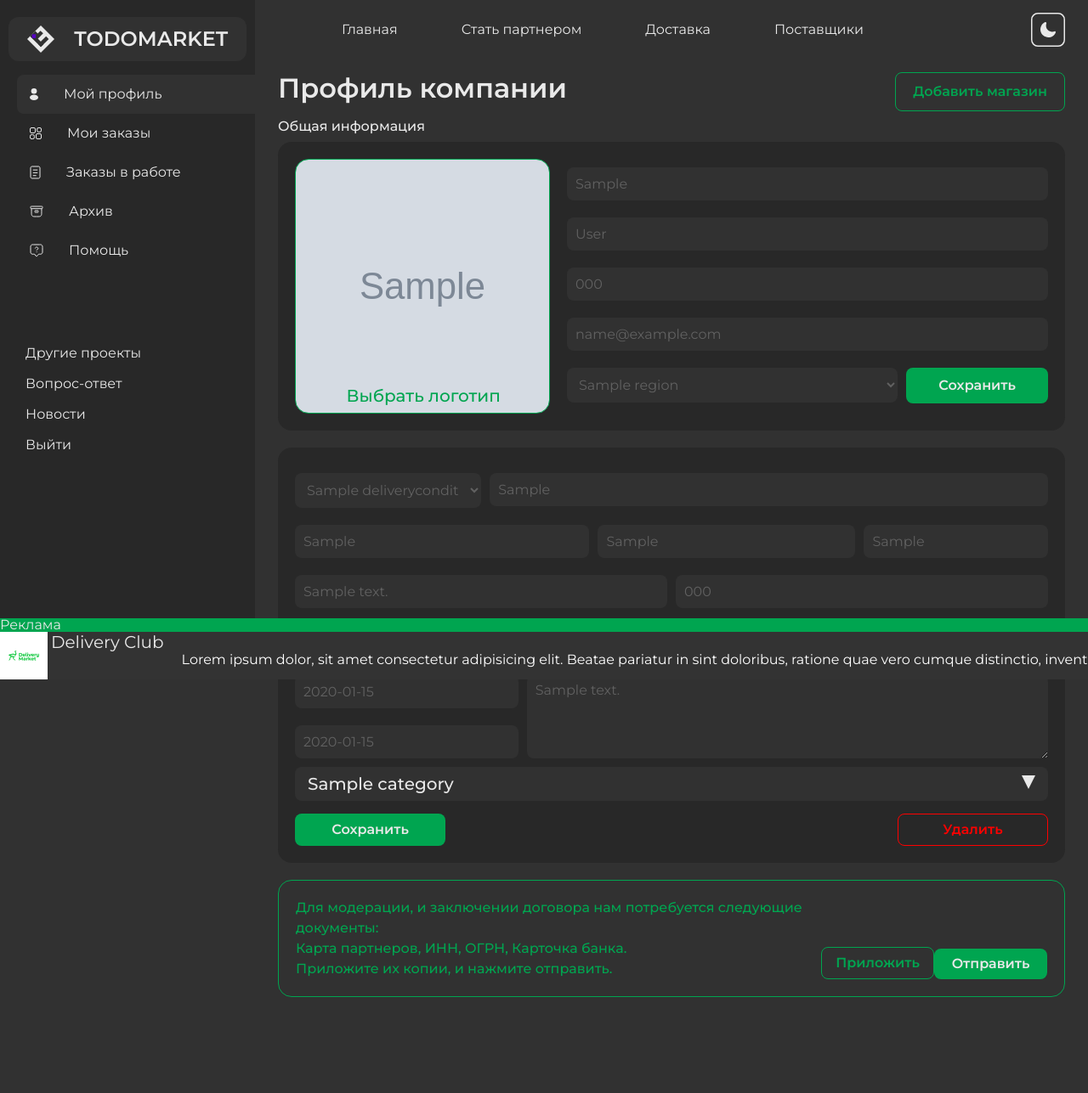
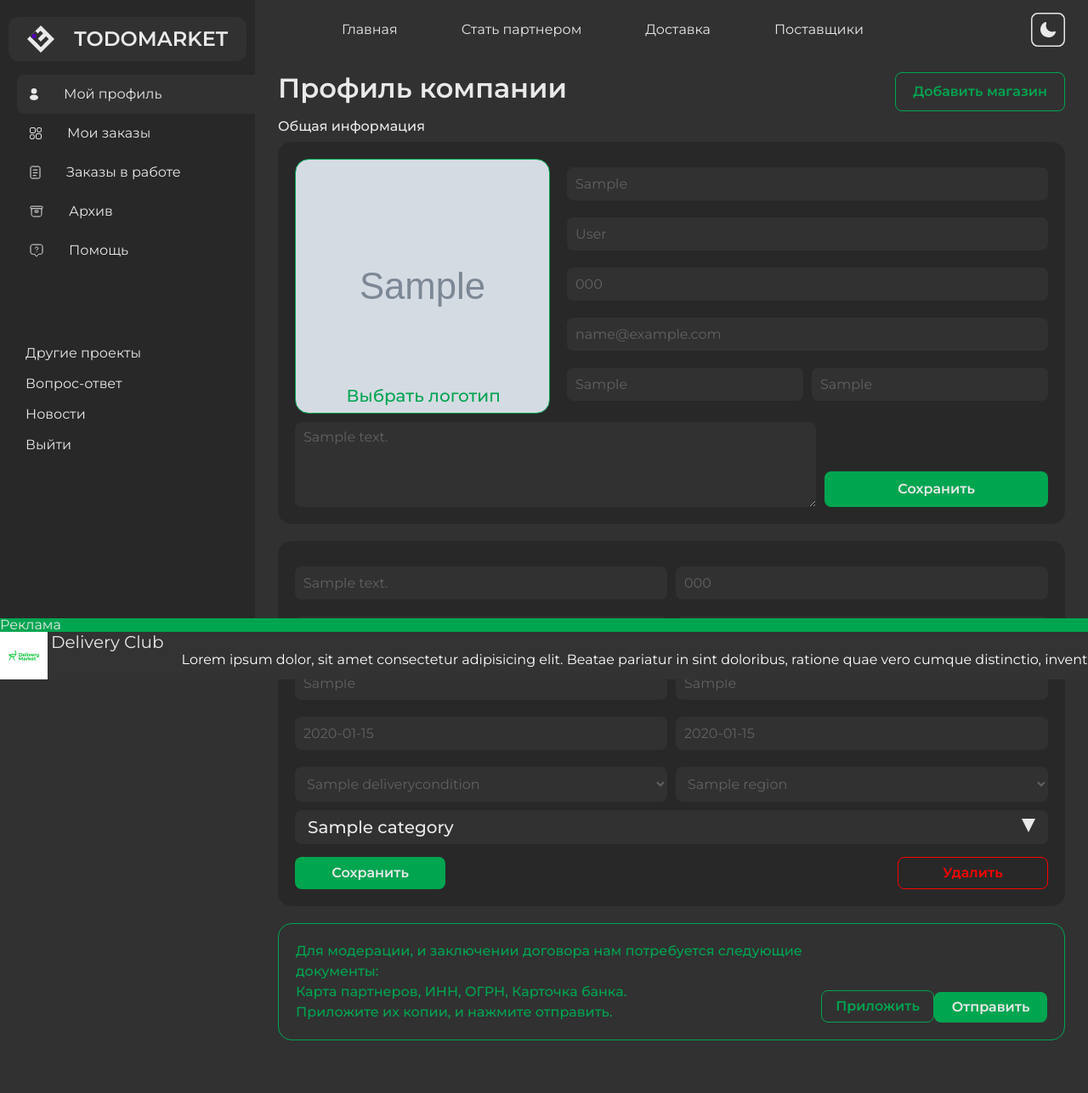
Before and after one commit to eliot58/todo-market, a Django app: page /profile/ in a window 1280 px wide. Shown: the top 1287 px of the page at 85% size. Before the commit the page ends 1174 px from the top, so only its background shows below. Run offline with Django 5.2, Linux system fonts and the light colour scheme; a user stored in the database is signed in; tables that the repository leaves empty hold one stand-in row (values such as "Sample post"); grey boxes marked "Sample" are stand-in pictures.

Commit message:
fix profile

```diff
--- a/core/forms.py
+++ b/core/forms.py
@@ -16,7 +16,6 @@ class RegisterForm(forms.Form):
     spec = forms.ChoiceField(choices=ch, label="", widget=forms.Select(attrs={"class": "input-field"}))
     email = forms.EmailField(label="",widget=forms.TextInput(attrs={"placeholder": "Введите почту", "class": "input-field", "id": "email"}))
     phone = forms.CharField(label="",widget=forms.TextInput(attrs={"placeholder": "Введите номер телефона", "class": "input-field", "id": "phone"}))
-    password = forms.CharField(label="",widget=forms.TextInput(attrs={"placeholder": "Пароль", "class": "input-field", "type": "password", "id": "password"}))
 
 
     def clean_phone(self):
--- a/core/templates/base.html
+++ b/core/templates/base.html
@@ -39,11 +39,6 @@
 						<label for="email">E-mail</label>
 					</div>
                     {{ register_form.email.errors }}
-                    <div class="form-group">
-						{{ register_form.password }}
-						<label for="password">Пароль</label>
-					</div>
-                    {{ register_form.password.errors }}
 					<button style="background-color: #00A550; color: #E9E9E9; font-weight: 600; border-radius: 8px; padding: 10px 0px;" type="submit">Зарегистрироваться</button>
 				</form>
 				<form action="{% url 'login_view' %}" method="post" class="signin" {% if login_form.errors %} style="display: flex; flex-direction: column;" {% else %} style="display: none;" {% endif %}>
--- a/core/templates/profile.html
+++ b/core/templates/profile.html
@@ -7,15 +7,16 @@
 {% block content %}
 <div class="d-flex justify-content-between">
 	<h1 style="font-size: 32px; font-weight: 600; color: #E9E9E9;">Профиль компании</h1>
-	<button type="button" onclick="createStore(this)" style="{% if request.user.provider.company == null or request.user.provider.region == null or request.user.provider.logo == null %}display: none;{% endif %}background-color: inherit; color: #00A550; font-weight: 600; border-radius: 8px; padding: 4px 20px; border: 1px solid #00A550;">Добавить магазин</button>
+	<button type="button" onclick="createStore(this)" style="{% if request.user.provider.company == '' or request.user.provider.slogan == '' or not request.user.provider.logo or request.user.provider.site == '' or request.user.provider.description == '' %}display: none;{% endif %}background-color: inherit; color: #00A550; font-weight: 600; border-radius: 8px; padding: 4px 20px; border: 1px solid #00A550;">Добавить магазин</button>
 </div>
 <p style="font-weight: 500; color: #E9E9E9; margin: 10px 0px;">Общая информация</p>
 <div class="main-profile" style="background-color: #282828; border-radius: 16px; padding: 20px;">
-	<form class="d-flex" method="post" action="{% url 'profile' %}" enctype="multipart/form-data">
+	<form class="d-flex flex-column" method="post" action="{% url 'profile' %}" enctype="multipart/form-data">
 		{% csrf_token %}
+		<div class="d-flex">
 			<div class="logo_preview" style="min-width: 300px; min-height: 300px; border: 1px solid #00A550; background-color: #313131; text-align: center; border-radius: 16px; margin-right: 20px; position: relative; cursor: pointer; {% if request.user.provider.logo %} background: url('{{ request.user.provider.logo.url }}') 0 0/100% 100%; {% endif %}" onclick="this.querySelector('input').click()">
 				<input type="file" id="logo_input" name="logo" style="position: absolute; bottom: 0; left: 0; z-index: -10;">
-			<img src="{% static 'img/upload.png' %}" style="position: absolute; top: 25%; left: 30%; {% if request.user.provider.logo %} display: none; {% endif %}" alt="">
+				<img src="{% static 'img/upload.png' %}" style="position: absolute; top: 50%; left: 50%; margin-right: -50%; transform: translate(-50%, -50%); {% if request.user.provider.logo %} display: none; {% endif %}" alt="">
 				<p style="font-weight: 500; color: #00A550; font-size: 20px; position: absolute; bottom: 10px; left: 20%;">Выбрать логотип</p>
 			</div>
 			<div class="d-flex flex-column" style="width: 100%;">
@@ -35,79 +36,84 @@
 					<input type="text" name="email" value="{{request.user.provider.email}}" class="input-field" placeholder="E-mail" required>
 					<label for="email">E-mail</label>
 				</div>
-			<div class="d-flex align-items-center">
-				<select name="region" class="input-field" style="width: 70%; margin-right: 10px;" required>
-					<option value="" disabled {% if request.user.provider.region == null %} selected {% endif %}>Выберите регион</option>
-					{% for region in regions %}
-					<option value="{{ region.id }}" {% if region.name == request.user.provider.region.name %} selected {% endif %}>{{ region.name }}</option>
-					{% endfor %}
-				</select>
+				<div>
+					<div class="d-flex">
+						<div class="form-group" style="width: 50%;">
+							<input type="text" name="slogan" value="{{request.user.provider.slogan}}" class="input-field" placeholder="Слоган" required>
+							<label for="slogan">Слоган</label>
+						</div>
+						<div class="form-group" style="width: 50%; margin-left: 10px;">
+							<input type="text" name="site" value="{{request.user.provider.site}}" class="input-field" placeholder="Сайт" required>
+							<label for="site">Сайт</label>
+						</div>
+					</div>
+				</div>
+			</div>
+		</div>
+		<div class="d-flex align-items-end">
+			<textarea name="description" placeholder="Описание" rows="5" class="input-field" style="width: 70%; margin: 10px 10px 0px 0px;" required>{{request.user.provider.description}}</textarea>
 			<button type="submit" style="background-color: #00A550; color: #E9E9E9; font-weight: 600; border-radius: 8px; width: 30%; height: 42px;">Сохранить</button>
-			</div>
 		</div>
 	</form>
 </div>
 <!-- <p style="font-weight: 500; color: #E9E9E9; margin: 20px 0px;">Условия сотрудничества (заполняются менеджеру сервиса)</p> -->
 {% for store in stores %}
 	{% if store.contract != null %}
-		<form method="post" action="" class="d-flex flex-column" style="background-color: #282828; border-radius: 16px; padding: 20px; margin: 20px 0px;">
-			<div class="d-flex">
-				<select name="delivery_condition" class="input-field" style="width: 25%;" required>
-					{% for delivery_condition in delivery_conditions %}
-					<option value="{{ delivery_condition.id }}" {% if delivery_condition.name == store.delivery_condition %} selected {% endif %}>{{ delivery_condition.name }}</option>
-					{% endfor %}
-				</select>
-				<div class="form-group" style="width: 75%; margin-left: 10px;">
-					<input type="text" name="map_visor" value="{{store.map_visor}}" class="input-field" placeholder="Отображение на карте" required>
-					<label for="map_visor">Отображение на карте</label>
-				</div>
-			</div>
-			<div class="d-flex">
-				<div class="form-group" style="width: 40%;">
-					<input type="text" name="manager" value="{{store.manager}}" class="input-field" placeholder="Ваш менеджер" required>
-					<label for="manager">Ваш менеджер</label>
-				</div>
-				<div class="form-group" style="width: 35%; margin-left: 10px;">
-					<input type="text" name="contract" value="{{store.contract}}" class="input-field" placeholder="Договор"disabled>
-					<label for="contract">Договор</label>
-				</div>
-				<div class="form-group" style="width: 25%; margin-left: 10px;">
-					<input type="text" name="site" value="{{store.site}}" class="input-field" placeholder="Сайт" required>
-					<label for="site">Сайт</label>
-				</div>
-			</div>
+		<form method="post" action="{% url 'update_store' store.id %}" class="d-flex flex-column" style="background-color: #282828; border-radius: 16px; padding: 20px; margin: 20px 0px;">
+			{% csrf_token %}
 			<div class="d-flex">
 				<div class="form-group" style="width: 50%;">
-					<input type="text" name="address" value="{{store.address}}" class="input-field" placeholder="Адрес склада для самовывоза" required>
+					<input type="text" name="address" class="input-field" value="{{store.address}}" placeholder="Адрес склада для самовывоза" required>
 					<label for="address">Адрес склада для самовывоза</label>
 				</div>
 				<div class="form-group" style="width: 50%; margin-left: 10px;">
-					<input type="text" name="phone" value="{{store.phone}}" class="input-field" placeholder="Контакты для заказа" required>
+					<input type="text" name="phone" class="input-field" value="{{store.phone}}" placeholder="Контакты для заказа" required>
 					<label for="phone">Контакт для заказа</label>
 				</div>
 			</div>
 			<div class="d-flex">
 				<div class="form-group" style="width: 50%;">
-					<input type="text" name="email" value="{{store.email}}" class="input-field" placeholder="E-mail для выгрузок" required>
+					<input type="text" name="email" class="input-field" value="{{store.email}}" placeholder="E-mail для выгрузок" required>
 					<label for="email">E-mail для выгрузок</label>
 				</div>
 				<div class="form-group" style="width: 50%; margin-left: 10px;">
-					<input type="text" name="slogan" value="{{store.slogan}}" class="input-field" placeholder="Слоган компании" required>
-					<label for="slogan">Слоган компании</label>
+					<input type="text" name="map_visor" class="input-field" value="{{store.map_visor}}" placeholder="Отображение на карте" required>
+					<label for="map_visor">Отображение на карте</label>
 				</div>
 			</div>
 			<div class="d-flex">
-				<div class="d-flex flex-column" style="width: 30%;">
-					<div class="form-group">
-						<input type="text" name="assembly_time" value="{{store.assembly_time}}" class="input-field" placeholder="Время сборки" required>
+				<div class="form-group" style="width: 50%;">
+					<input type="text" name="manager" class="input-field" value="{{store.manager}}" placeholder="Ваш менеджер" required>
+					<label for="manager">Ваш менеджер</label>
+				</div>
+				<div class="form-group" style="width: 50%; margin-left: 10px;">
+					<input type="text" name="contract" class="input-field" value="{{store.contract}}" placeholder="Договор" disabled>
+					<label for="contract">Договор</label>
+				</div>
+			</div>
+			<div class="d-flex">
+				<div class="form-group" style="width: 50%;">
+					<input type="text" name="assembly_time" class="input-field" value="{{store.assembly_time}}" placeholder="Время сборки" required>
 					<label for="assembly_time">Время сборки</label>
 				</div>
-					<div class="form-group" style="width: 100%;">
-						<input type="text" name="work_time" value="{{store.work_time}}" class="input-field" placeholder="Часы работы" required>
+				<div class="form-group" style="width: 50%; margin-left: 10px;">
+					<input type="text" name="work_time" class="input-field" value="{{store.work_time}}" placeholder="Часы работы" required>
 					<label for="work_time">Часы работы</label>
 				</div>
 			</div>
-				<textarea name="description" placeholder="Описание" rows="4" class="input-field" style="width: 70%; margin-left: 10px;" required>{{store.description}}</textarea>
+			<div class="d-flex">
+				<select name="delivery_condition" class="input-field" style="width: 50%;" required>
+					<option value="" disabled selected >Условия доставки</option>
+					{% for delivery_condition in delivery_conditions %}
+					<option value="{{ delivery_condition.id }}" {% if delivery_condition == store.delivery_condition %} selected {% endif %}>{{ delivery_condition.name }}</option>
+					{% endfor %}
+				</select>
+				<select name="region" class="input-field" style="width: 50%; margin-left: 10px;" required>
+					<option value="" disabled selected >Регион</option>
+					{% for region in regions %}
+					<option value="{{ region.id }}" {% if region == store.region %} selected {% endif %}>{{ region.name }}</option>
+					{% endfor %}
+				</select>
 			</div>
 			{% for category in categories %}
 			<div class="custom-accordion-item">
@@ -154,7 +160,7 @@
 			{% endfor %}
 			<div class="d-flex justify-content-between" style="margin-top: 10px;">
 				<button type="submit" style="background-color: #00A550; color: #E9E9E9; font-weight: 600; border-radius: 8px; padding: 10px 0px; width: 20%;;">Сохранить</button>
-				<button type="submit" style="background-color: inherit; color: #FF0000; font-weight: 600; border-radius: 8px; padding: 10px 0px; width: 20%; border: 1px solid #FF0000;">Удалить</button>
+				<a href="{% url 'delete_store' store.id %}" style="background-color: inherit; color: #FF0000; font-weight: 600; border-radius: 8px; padding: 10px 0px; width: 20%; border: 1px solid #FF0000; text-align: center;">Удалить</a>
 			</div>
 		</form>
 	{% endif %}
@@ -171,35 +177,9 @@
 	<form method="post" action="{% url 'create_store' %}" class="d-flex flex-column" style="background-color: #282828; border-radius: 16px; padding: 20px; margin: 20px 0px;">
 		{% csrf_token %}
 		<div class="d-flex">
-			<select name="delivery_condition" class="input-field" style="width: 25%;" required>
-				<option value="" disabled selected >Условия доставки</option>
-				{% for delivery_condition in delivery_conditions %}
-				<option value="{{ delivery_condition.id }}">{{ delivery_condition.name }}</option>
-				{% endfor %}
-			</select>
-			<div class="form-group" style="width: 75%; margin-left: 10px;">
-				<input type="text" name="map_visor" class="input-field" placeholder="Отображение на карте" required>
-				<label for="map_visor">Отображение на карте</label>
-			</div>
-		</div>
-		<div class="d-flex">
-			<div class="form-group" style="width: 40%;">
+			<div class="form-group" style="width: 50%;">
 				<input type="text" name="manager" class="input-field" placeholder="Ваш менеджер" required>
 				<label for="manager">Ваш менеджер</label>
-			</div>
-			<div class="form-group" style="width: 35%; margin-left: 10px;">
-				<input type="text" name="contract" class="input-field" placeholder="Договор"disabled>
-				<label for="contract">Договор</label>
-			</div>
-			<div class="form-group" style="width: 25%; margin-left: 10px;">
-				<input type="text" name="site" class="input-field" placeholder="Сайт" required>
-				<label for="site">Сайт</label>
-			</div>
-		</div>
-		<div class="d-flex">
-			<div class="form-group" style="width: 50%;">
-				<input type="text" name="address" class="input-field" placeholder="Адрес склада для самовывоза" required>
-				<label for="address">Адрес склада для самовывоза</label>
 			</div>
 			<div class="form-group" style="width: 50%; margin-left: 10px;">
 				<input type="text" name="phone" class="input-field" placeholder="Контакты для заказа" required>
@@ -212,23 +192,41 @@
 				<label for="email">E-mail для выгрузок</label>
 			</div>
 			<div class="form-group" style="width: 50%; margin-left: 10px;">
-				<input type="text" name="slogan" class="input-field" placeholder="Слоган компании" required>
-				<label for="slogan">Слоган компании</label>
+				<input type="text" name="map_visor" class="input-field" placeholder="Отображение на карте" required>
+				<label for="map_visor">Отображение на карте</label>
 			</div>
 		</div>
 		<div class="d-flex">
-			<div class="d-flex flex-column" style="width: 30%;">
-				<div class="form-group">
+			<div class="form-group" style="width: 100%;">
+				<input type="text" name="address" class="input-field" placeholder="Адрес склада для самовывоза" required>
+				<label for="address">Адрес склада для самовывоза</label>
+			</div>
+		</div>
+		<div class="d-flex">
+			<div class="form-group" style="width: 50%;">
 				<input type="text" name="assembly_time" class="input-field" placeholder="Время сборки" required>
 				<label for="assembly_time">Время сборки</label>
 			</div>
-				<div class="form-group" style="width: 100%;">
+			<div class="form-group" style="width: 50%; margin-left: 10px;">
 				<input type="text" name="work_time" class="input-field" placeholder="Часы работы" required>
 				<label for="work_time">Часы работы</label>
 			</div>
 		</div>
-			<textarea name="description" placeholder="Описание" rows="4" class="input-field" style="width: 70%; margin-left: 10px;" required></textarea>
+		<div class="d-flex">
+			<select name="delivery_condition" class="input-field" style="width: 50%;" required>
+				<option value="" disabled selected >Условия доставки</option>
+				{% for delivery_condition in delivery_conditions %}
+				<option value="{{ delivery_condition.id }}">{{ delivery_condition.name }}</option>
+				{% endfor %}
+			</select>
+			<select name="region" class="input-field" style="width: 50%; margin-left: 10px;" required>
+				<option value="" disabled selected >Регион</option>
+				{% for region in regions %}
+				<option value="{{ region.id }}">{{ region.name }}</option>
+				{% endfor %}
+			</select>
 		</div>
+
 		<div style="width: 100%; height: 30px; position: relative;">
 			<button type="submit" style="background-color: #00A550; color: #E9E9E9; font-weight: 600; border-radius: 8px; padding: 10px 0px; width: 20%; position: absolute; right: 0px;">Создать</button>
 		</div>
--- a/core/urls.py
+++ b/core/urls.py
@@ -12,6 +12,8 @@ urlpatterns = [
     path("providers/", providers, name="providers"),
     path("profile/", profile, name="profile"),
     path("create_store/", create_store, name="create_store"),
+    path("delete_store/<int:id>/", delete_store, name="delete_store"),
+    path("update_store/<int:id>/", update_store, name="update_store"),
     path("create_product/", create_product, name="create_product"),
     path("update_product/<int:id>/", update_product, name="update_product"),
     path("delete_product/<int:id>/", delete_product, name="delete_product"),
--- a/core/views.py
+++ b/core/views.py
@@ -6,7 +6,10 @@ from django.contrib.auth.decorators import login_required
 from django.views.decorators.http import require_POST, require_GET
 from django.views.decorators.csrf import csrf_exempt
 from django.http import JsonResponse, HttpResponse
+from django.core.mail import send_mail
+from django.conf import settings
 from .models import *
+from .utils import generator
 
 
 def login_view(request):
@@ -26,20 +29,28 @@ def login_view(request):
 @require_POST
 def signup(request):
     if request.method == "POST":
+        password = generator(8)
         register_form = RegisterForm(request.POST)
         if register_form.is_valid():
             cd = register_form.cleaned_data
             new_user = User()
             new_user.username = cd["email"]
             new_user.email = cd["email"]
-            new_user.set_password(cd["password"])
+            new_user.set_password(password)
             new_user.save()
+            spec = 'Покупатель' if request.POST['spec']=='B' else 'Поставщик'
             if cd["spec"] == "B":
                 Buyer.objects.create(user=new_user, phone = cd["phone"], fullName = cd["fullName"])
             else:
                 Provider.objects.create(user=new_user, email = cd["email"], phone = cd["phone"], fullName = cd["fullName"])
 
-            user = authenticate(username=cd["email"], password=cd["password"])
+            msg = 'Вы зарегистрировались как ' + spec + '\n' + 'Ваш login: ' + request.POST['email'] + '\n' + 'Ваш password: ' + password
+
+            print(password)
+
+            # send_mail('Регистрация в todotodo', msg, settings.EMAIL_HOST_USER, [request.POST['email']], fail_silently=False)
+
+            user = authenticate(username=cd["email"], password=password)
             login(request, user)
     else:
         return render(request, "index.html", {"login_form": LoginForm(), "register_form": RegisterForm()})
@@ -49,6 +60,7 @@ def logout_view(request):
     logout(request)
     return redirect(login_view)
 
+# u7HsMJ4A
 
 @login_required(login_url="/login/")
 def index(request):
@@ -82,9 +94,12 @@ def profile(request):
             user.provider.logo = request.FILES['logo']
         except KeyError:
             pass
-        user.provider.region_id = request.POST['region']
+        user.provider.slogan = request.POST['slogan']
+        user.provider.site = request.POST['site']
+        user.provider.description = request.POST['description']
         user.provider.save()
         return redirect(profile)
+    print(type(request.user.provider.logo))
     return render(request, "profile.html", {"regions": Region.objects.all(), "categories": Category.objects.all(), "stores": Store.objects.filter(provider=request.user.provider), "delivery_conditions": DeliveryCondition.objects.all(), 'products': Product.objects.filter(store__provider=request.user.provider)})
 
 @require_POST
@@ -92,17 +107,37 @@ def create_store(request):
     store = Store()
     store.provider = request.user.provider
     store.manager = request.POST["manager"]
-    store.delivery_condition = request.POST["delivery_condition"]
+    store.delivery_condition_id = request.POST["delivery_condition"]
     store.map_visor = request.POST["map_visor"]
-    store.site = request.POST["site"]
     store.address = request.POST["address"]
     store.phone = request.POST["phone"]
-    store.slogan = request.POST["slogan"]
     store.email = request.POST["email"]
     store.work_time = request.POST["work_time"]
     store.assembly_time = request.POST["assembly_time"]
-    store.description = request.POST["description"]
+    store.region_id = request.POST["region"]
     store.save()
+    return redirect(profile)
+
+@require_POST
+def update_store(request, id):
+    store = Store.objects.get(id=id)
+    store.manager = request.POST["manager"]
+    store.delivery_condition_id = request.POST["delivery_condition"]
+    store.map_visor = request.POST["map_visor"]
+    store.address = request.POST["address"]
+    store.phone = request.POST["phone"]
+    store.email = request.POST["email"]
+    store.work_time = request.POST["work_time"]
+    store.assembly_time = request.POST["assembly_time"]
+    store.region_id = request.POST["region"]
+    store.save()
+    return redirect(profile)
+
+@require_GET
+def delete_store(request, id):
+    store = Store.objects.get(id=id)
+    if request.user.provider == store.provider:
+        store.delete()
     return redirect(profile)
 
 
```
Also changed, not shown: core/models.py (+7 -7 lines), core/utils.py (added, +12 -0 lines), market/settings.py (+11 -1 lines), core/migrations/0001_initial.py. Lines whose indentation alone changed are shown as unchanged.
